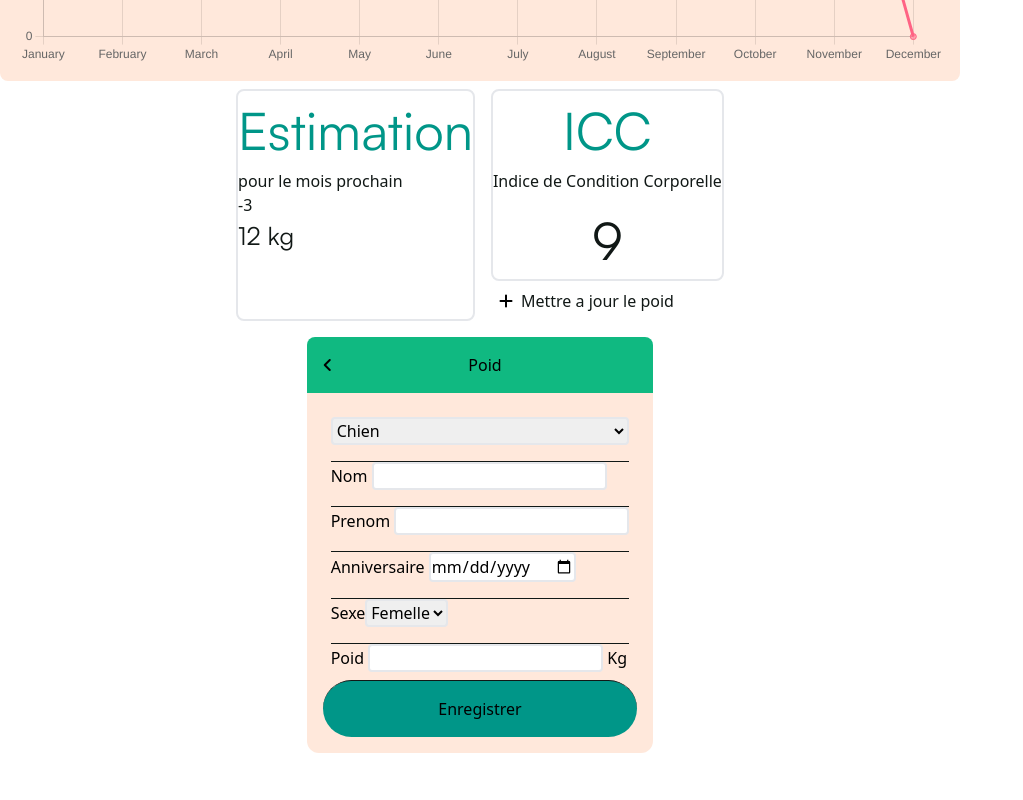
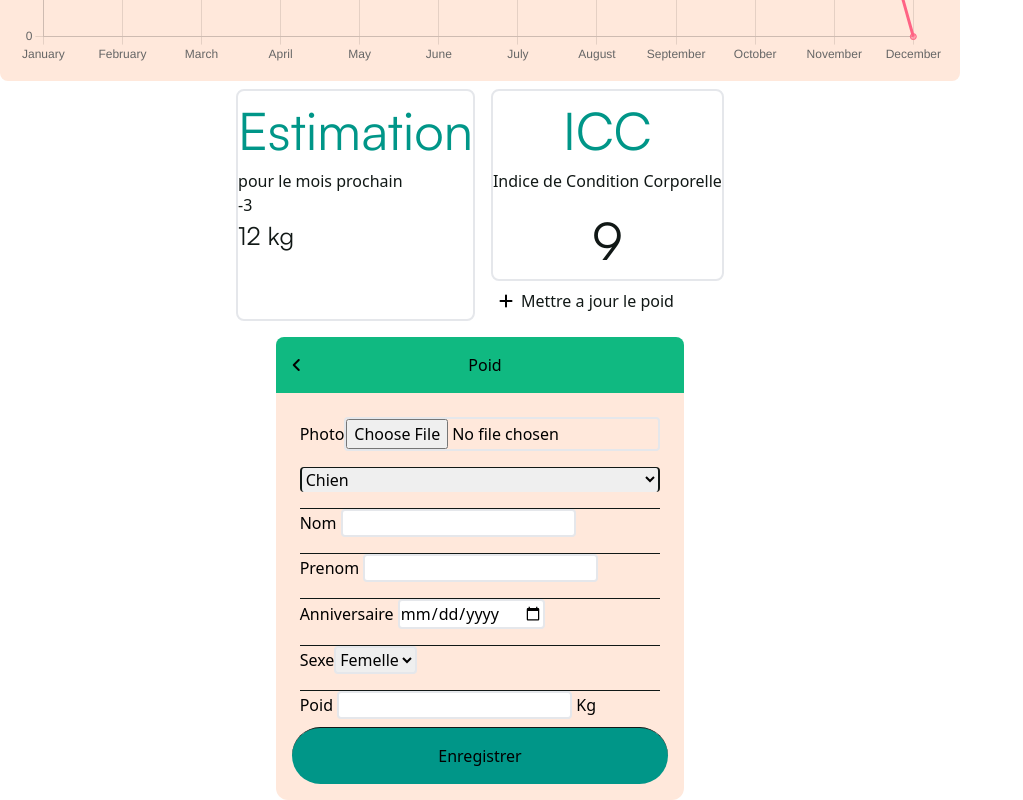
Before and after one commit to VChiofalo/medika, a React (Vite) app in the folder medika/frontend/: page /home in a window 1280 px wide. Shown: the part 1378-2178 px from the top of the page, without its empty margins (0-1023 px from the left). Before the commit the page ends 2131 px from the top, so only its background shows below. Built offline with nearby package versions, Linux system fonts and the light colour scheme.

Commit message:
animalformscss

```diff
--- a/medika/frontend/src/components/forms/add_animals/index.jsx
+++ b/medika/frontend/src/components/forms/add_animals/index.jsx
@@ -11,6 +11,10 @@ return <>
 
             <form method="post" >
                 <div className="flex flex-col p-4 bg-background rounded-b-xl divide-y divide-black">
+                   <label className="m-2">
+                        Photo
+                        <input type="file" name="photo" accept="image/*" className="border-2 rounded"/>
+                   </label>
                     <select name="breedname" className="border-2 rounded m-2">
                         <option value="dog">Chien</option>
                         <option value="cat">Chat</option>
--- a/medika/frontend/src/main.jsx
+++ b/medika/frontend/src/main.jsx
@@ -9,6 +9,7 @@ import Layout from './components/layout/Layout.jsx';
 import UserProfilPage from './pages/user_profil_page.jsx';
 import LoginPage from './components/forms/LoginPage.jsx';
 import SignupForm from './components/forms/SignupForm.jsx';
+// import FormAddAnimals from './components/forms/add_animals/index.jsx';
 
 const router = createBrowserRouter([
   {
@@ -20,6 +21,7 @@ const router = createBrowserRouter([
       { path: "/parametre", element:<p>Paramètres</p>},
       { path: "/login", element:<LoginPage/>},
       { path: "/register", element:<SignupForm/>},
+      // { path: "/add_animals", element:<FormAddAnimals/>},
 
 
     ],
```
